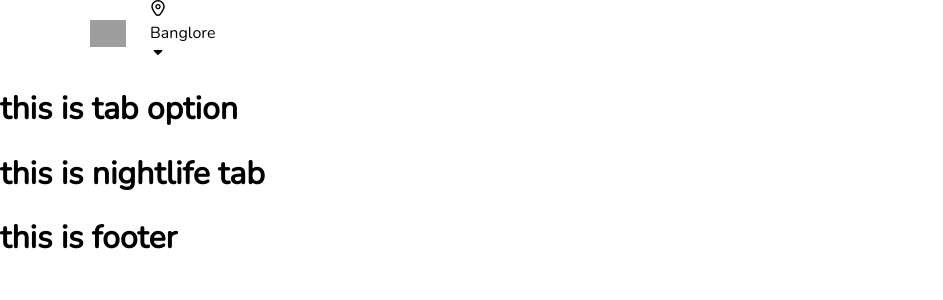
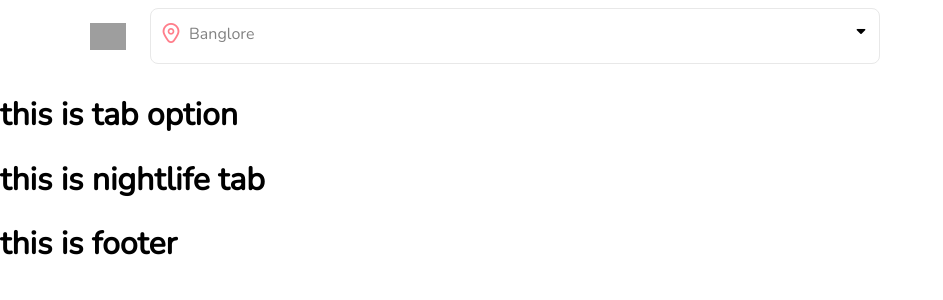
Before and after one commit to sonushrivastav/zomato-react, a React (Vite) app: page / in a window 1280 px wide. Shown: the top 300 px of the page, without its empty margins (0-943 px from the left). Built offline with nearby package versions, Linux system fonts and the light colour scheme; grey boxes are pictures that could not be loaded.

Commit message:
adding styles to search bar

```diff
--- a/src/components/header/Header.jsx
+++ b/src/components/header/Header.jsx
@@ -14,7 +14,7 @@ const Header = () => {
         <div className="search_container">
           <div className="location_wrapper">
             <div className="location_icon">
-              <i className="fi fi-rr-marker"></i>
+              <i className="fi fi-rr-marker icon_loation"></i>
               <div>Banglore</div>
             </div>
             <i className="fi fi-rr-caret-down absolute_center"></i>
--- a/src/components/header/header.css
+++ b/src/components/header/header.css
@@ -9,3 +9,40 @@
     max-width: 140px;
     margin-right: 24px;
 }
+
+.header_left{
+    display: flex;
+    flex: 1;
+    justify-content: space-between;
+    align-items: center;
+    height: 72px;
+}
+
+.search_container{
+    height: 54px;
+    display: flex;
+    align-items: center;
+    border-radius: 8px;
+    box-shadow: rgb(28,28,28/ 8%) 0px 2px 8px;
+    border: 1px solid rgb(232,232,232);
+    width: 70%;
+    background-color: rgb(255,255,255);
+}
+
+.location_wrapper{
+    display: flex;
+    flex: 1;
+    justify-content: space-between;
+    padding: 0px 10px;
+}
+
+.location_icon{
+    display: flex;
+    color: #828282;
+}
+
+.icon_loation{
+    color: #ff7e8b;
+    font-size: 20px;
+    margin-right: 8px;
+}
```
